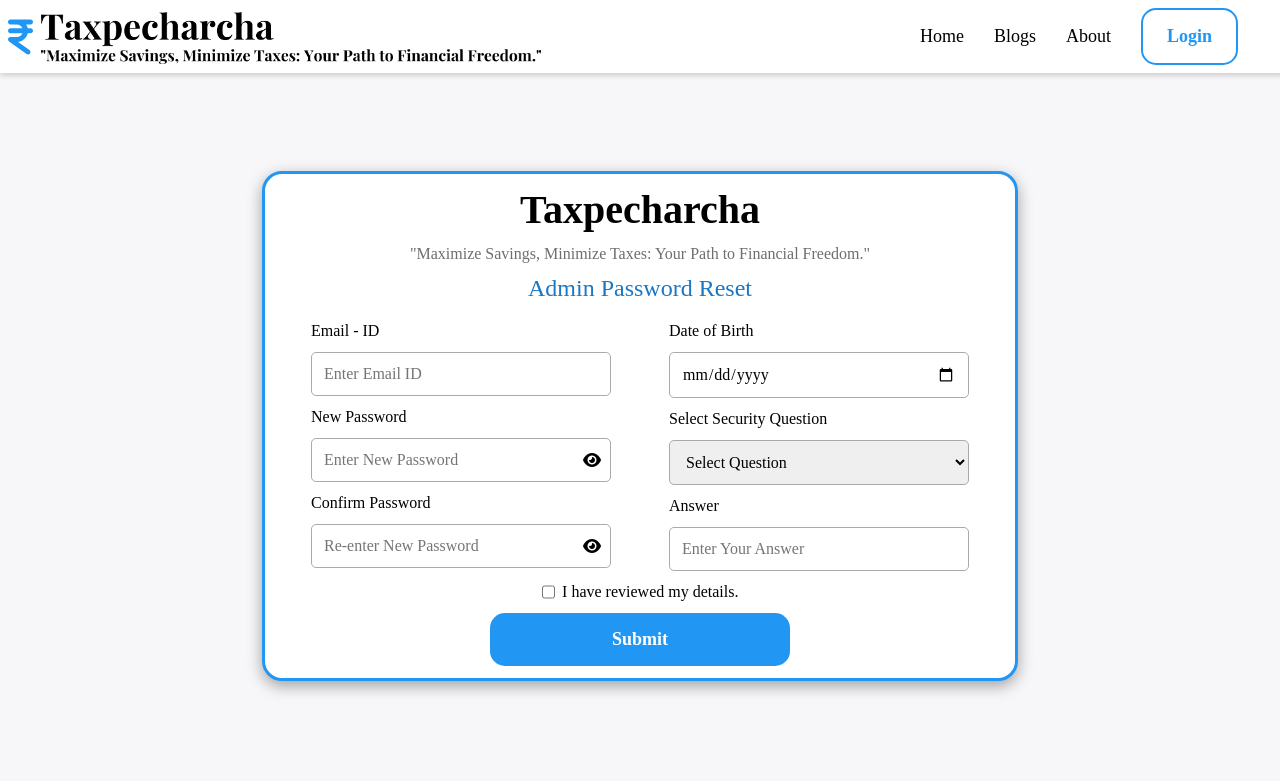
After one commit to balotiyash/taxpecharcha.com, a PHP site: page /admin/view/changePassword.php in a window 1280 px wide. The commit adds this page. Shown: the top 781 px of the page. Run offline with PHP 8.4, Linux system fonts and the light colour scheme.

Commit message:
Created Reset Password Page

```diff
--- /dev/null
+++ b/admin/style/changePassStyle.css
@@ -0,0 +1,131 @@
+/*
+    File: changePassStyle.css
+    Author: Yash Balotiya
+    Description: This file contains the styling part of the change password page.
+    Created on: 02 June 2024
+    Last Modified: 02 June 2024
+*/
+
+* {
+    margin: 0;
+    padding: 0;
+    font-family: 'Times New Roman', Times, serif;
+}
+
+body {
+    background-color: #f7f7f9;
+}
+
+#mainDiv {
+    width: 100%;
+    height: 89vh;
+    display: flex;
+    justify-content: center;
+    align-items: center;
+    padding-top: 70px;
+}
+
+#resetParentDiv {
+    background-color: white;
+    box-shadow: rgba(0, 0, 0, 0.35) 0px 5px 15px;
+    width: 750px;
+    border: 3.5px solid #2196f3;
+    border-radius: 20px;
+    display: flex;
+    flex-direction: column;
+    justify-content: space-around;
+}
+
+.infoDiv {
+    text-align: center;
+}
+
+.taxpecharchaTxt {
+    font-size: 40px;
+    margin-top: 12px;
+    margin-bottom: 0;
+}
+
+.slogan {
+    color: rgb(110, 110, 110);
+    font-size: 16px;
+    margin: 12px 0;
+}
+
+.loginTxt {
+    font-size: 24px;
+    margin: 1vh;
+    color: #1977c4;
+}
+
+.resetChildDiv {
+    display: flex;
+    justify-content: center;
+    align-items: center;
+}
+
+#inputForm {
+    display: flex;
+    justify-content: space-evenly;
+}
+
+#resetParentDiv .form .form-element input[type="text"],
+#resetParentDiv .form .form-element input[type="date"],
+#resetParentDiv .form .form-element #securityQuestion,
+#resetParentDiv .form .form-element input[type="password"] {
+    margin-top: 12px;
+    display: block;
+    width: 300px;
+    padding: 12px;
+    outline: none;
+    border: 1px solid #aaa;
+    border-radius: 5px;
+    box-sizing: border-box;
+    font-size: 16px;
+}
+
+#saveDetailsDiv {
+    display: flex;
+    justify-content: center;
+}
+
+#reviewDiv {
+    width: 100%;
+    display: flex;
+    justify-content: center;
+}
+
+#resetPassBtn {
+    width: 40%;
+    border: none;
+    outline: none;
+    background: #2196f3;
+    color: white;
+    cursor: pointer;
+    margin: 12px;
+}
+
+#review {
+    margin-right: 1%;
+}
+
+#inputForm #part1 .form-element, #inputForm #part2 .form-element {
+    margin: 12px;
+}
+
+#inputForm #part1 .form-element .passHideShow {
+    position: relative;
+}
+
+#inputForm #part1 .form-element .passHideShow input[type="password"] {
+    padding-right: 30px;
+}
+
+#inputForm #part1 .form-element .passHideShow .fa-eye-slash,
+#inputForm #part1 .form-element .passHideShow .fa-eye {
+    position: absolute;
+    top: 50%;
+    right: 10px;
+    transform: translateY(-50%);
+    cursor: pointer;
+}
--- a/admin/style/loginStyle.css
+++ b/admin/style/loginStyle.css
@@ -27,7 +27,7 @@
     width: 800px;
     height: 450px;
     background-color: rgb(255, 255, 255);
-    border: 4px solid #2196f3;
+    border: 3.5px solid #2196f3;
     border-radius: 20px;
     box-shadow: rgba(0, 0, 0, 0.35) 0px 5px 15px;
     display: flex;
--- /dev/null
+++ b/admin/view/changePassword.php
@@ -0,0 +1,102 @@
+<!--
+    File: changePassword.php
+    Author: Yash Balotiya
+    Description: This file contains all the HTML5 code of the change or forget password page.
+    Created on: 02 June 2024
+    Last Modified: 02 June 2024
+-->
+
+<!DOCTYPE html>
+<html lang="en">
+<head>
+    <meta charset="UTF-8">
+    <meta name="viewport" content="width=device-width, initial-scale=1.0">
+
+    <!-- TODO -->
+    <meta name="description" content="Free Web tutorials">
+    <meta name="keywords" content="HTML, CSS, JavaScript">
+    <meta name="author" content="Yash Balotiya">
+    <meta name="application-name" content="">
+
+    <!-- Tab Data -->
+    <title>Taxpecharcha - Change Password</title>
+    <link rel="icon" type="image/x-icon" href="../../asset/vectors/Rupees.svg">
+
+    <!-- Stylesheets -->
+    <link rel="stylesheet" href="../../style.css">
+    <link rel="stylesheet" href="../../shared/style/buttonStyle1.css">
+    <link rel="stylesheet" href="https://cdnjs.cloudflare.com/ajax/libs/font-awesome/6.5.1/css/all.min.css" integrity="sha512-DTOQO9RWCH3ppGqcWaEA1BIZOC6xxalwEsw9c2QQeAIftl+Vegovlnee1c9QX4TctnWMn13TZye+giMm8e2LwA==" crossorigin="anonymous" referrerpolicy="no-referrer" />
+    <link rel="stylesheet" href="../style/changePassStyle.css">
+
+</head>
+<body>
+    <header>
+        <?php include "../../shared/view/navBar.html" ?>
+    </header>
+
+    <main id="mainDiv">
+        <div id="resetParentDiv">
+            <div class="infoDiv">
+                <h1 class="taxpecharchaTxt">Taxpecharcha</h1>
+                <p class="slogan">"Maximize Savings, Minimize Taxes: Your Path to Financial Freedom."</p>
+                <p class="loginTxt">Admin Password Reset</p>
+            </div>
+
+            <form onsubmit="" class="form" id="resetPassForm">
+                <div id="inputForm">
+                    <div id="part1">
+                        <div class="form-element">
+                            <label for="emailTxt">Email - ID</label>
+                            <input type="text" name="emailTxt" id="emailTxt" placeholder="Enter Email ID" autocomplete="off" required>
+                        </div>
+                        <div class="form-element">
+                            <label for="newPassTxt">New Password</label>
+                            <div class="passHideShow">
+                                <input type="password" placeholder="Enter New Password" id="newPassTxt" autocomplete="off" required>
+                                <i class="fa-solid fa-eye togglePassword" id="eyePass1" onclick="hideShowPassword('newPassTxt')"></i>
+                            </div>
+                        </div>
+                        <div class="form-element">
+                            <label for="confirmPassTxt">Confirm Password</label>
+                            <div class="passHideShow">
+                                <input type="password" id="confirmPassTxt" placeholder="Re-enter New Password" autocomplete="off" required>
+                                <i class="fa-solid fa-eye togglePassword" id="eyePass2" onclick="hideShowPassword('confirmPassTxt')"></i>
+                            </div>
+                        </div>
+                    </div>
+
+                    <div id="part2">
+                        <div class="form-element">
+                            <label for="dobInput">Date of Birth</label>
+                            <input type="date" name="" id="dobInput" required>
+                        </div>
+                        <div class="form-element">
+                            <label for="securityQuestion">Select Security Question</label>
+                            <select name="" id="securityQuestion" required>
+                                <option value="" selected disabled>Select Question</option>
+                                <option value="In what city were you born?">In what city were you born?</option>
+                                <option value="What is your favorite color?">What is your favorite color?</option>
+                                <option value="What is your favorite movie?">What is your favorite movie?</option>
+                                <option value="Who was your childhood best friend?">Who was your childhood best friend?</option>
+                                <option value="What is your favorite food?">What is your favorite food?</option>
+                                <option value="Who is your favorite teacher?">Who is your favorite teacher?</option>
+                            </select>
+                        </div>
+                        <div class="form-element">
+                            <label for="securityAnswer">Answer</label>
+                            <input type="text" name="" id="securityAnswer" placeholder="Enter Your Answer" autocomplete="off" required>
+                        </div>
+                    </div>
+                </div>
+                <div class="form-element" id="reviewDiv">
+                    <input type="checkbox" name="" id="review" required>
+                    <label for="review">I have reviewed my details.</label>
+                </div>
+                <div class="form-element" id="saveDetailsDiv">
+                    <button type="submit" class="button-28" role="button" id="resetPassBtn">Submit</button>
+                </div>
+            </form>
+        </div>
+    </main>
+</body>
+</html>
--- a/admin/view/login.php
+++ b/admin/view/login.php
@@ -63,7 +63,7 @@
                     <div id="loginBtnDiv">
 
                         <input type="submit" name="" id="submitBtn" class="button-28">
-                        <p class="disableSelect">Forgot / Reset Password <a href="" id="resetPass">Click here</a></p>
+                        <p class="disableSelect">Forgot / Reset Password <a href="changePassword.php" id="resetPass">Click here</a></p>
 
                     </div>
                 </form>
--- a/index.php
+++ b/index.php
@@ -26,7 +26,7 @@
     <link rel="stylesheet" href="style.css">
     <link rel="stylesheet" href="shared/style/buttonStyle1.css">
 </head>
-<body>
+<body onload="settle()">
     <header>
         <?php include "shared/view/navBar.html" ?>
     </header>
--- a/shared/view/navBar.html
+++ b/shared/view/navBar.html
@@ -15,12 +15,12 @@
 
     <div id="navBtns">
         <ul id="navList">
-            <li><a href="">Home</a></li>
+            <li><a href="../../index.php" id="homeLink">Home</a></li>
             <li><a href="">Blogs</a></li>
-            <li><a href="">About</a></li>
+            <li><a href="../../user/view/profile.php" id="aboutLink">About</a></li>
         </ul>
 
-        <button class="button-28" id="loginBtn">Login</button>
+        <button class="button-28" id="loginBtn" onclick="window.location.href = '../../admin/view/login.php'">Login</button>
         <button class="button-28" id="dashboardBtn">Dashboard</button>
     </div>
 </nav>
--- a/style.css
+++ b/style.css
@@ -82,7 +82,7 @@
 }
 
 #loginBtn {
-    margin-right: 16px;
+    margin-right: 50px;
 }
 
 #dashboardBtn {
```
Also changed, not shown: main.js (+12 -1 lines), user/style/aboutStyle.css (added, +47 -0 lines), user/style/profileStyle.css (added, +134 -0 lines), user/view/aboutMe.html (added, +36 -0 lines), user/view/profile.php (added, +99 -0 lines), asset/images/Manish.jpg (added), asset/images/profileImage.jpg (added).
